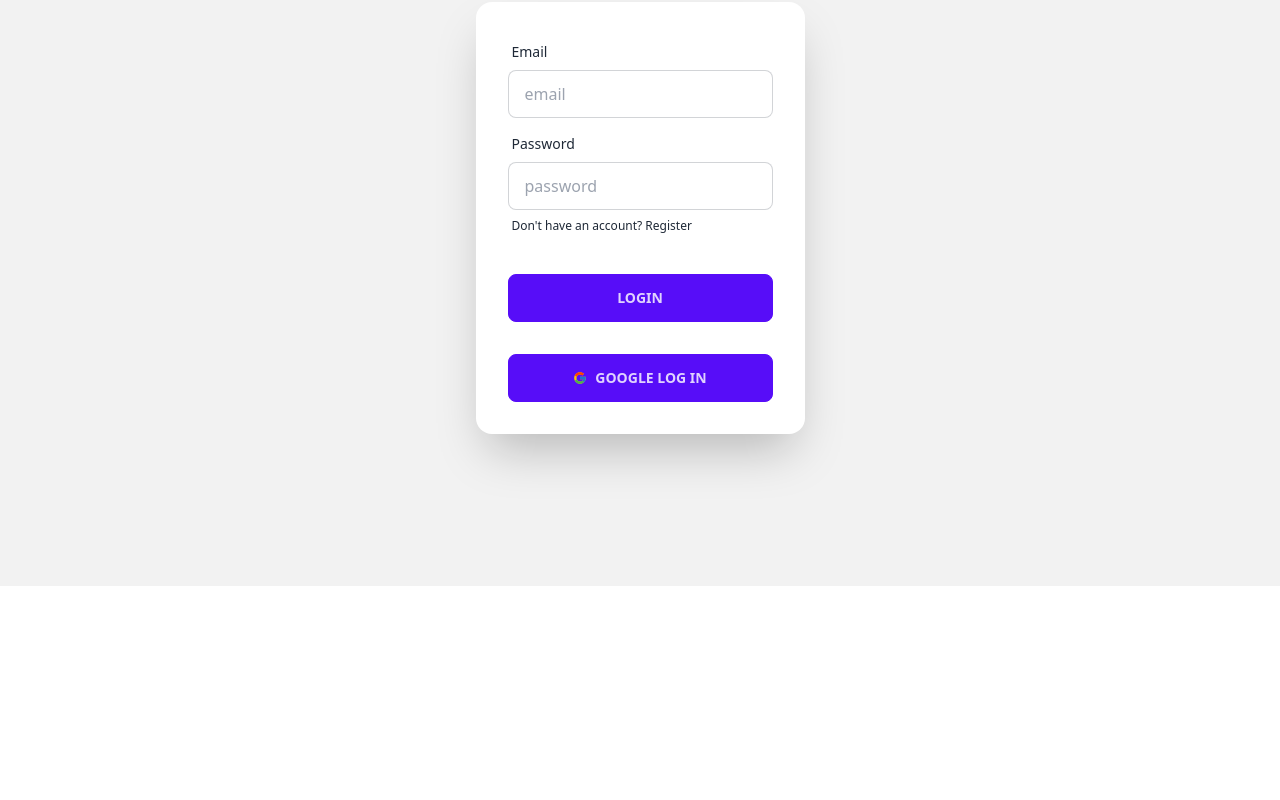
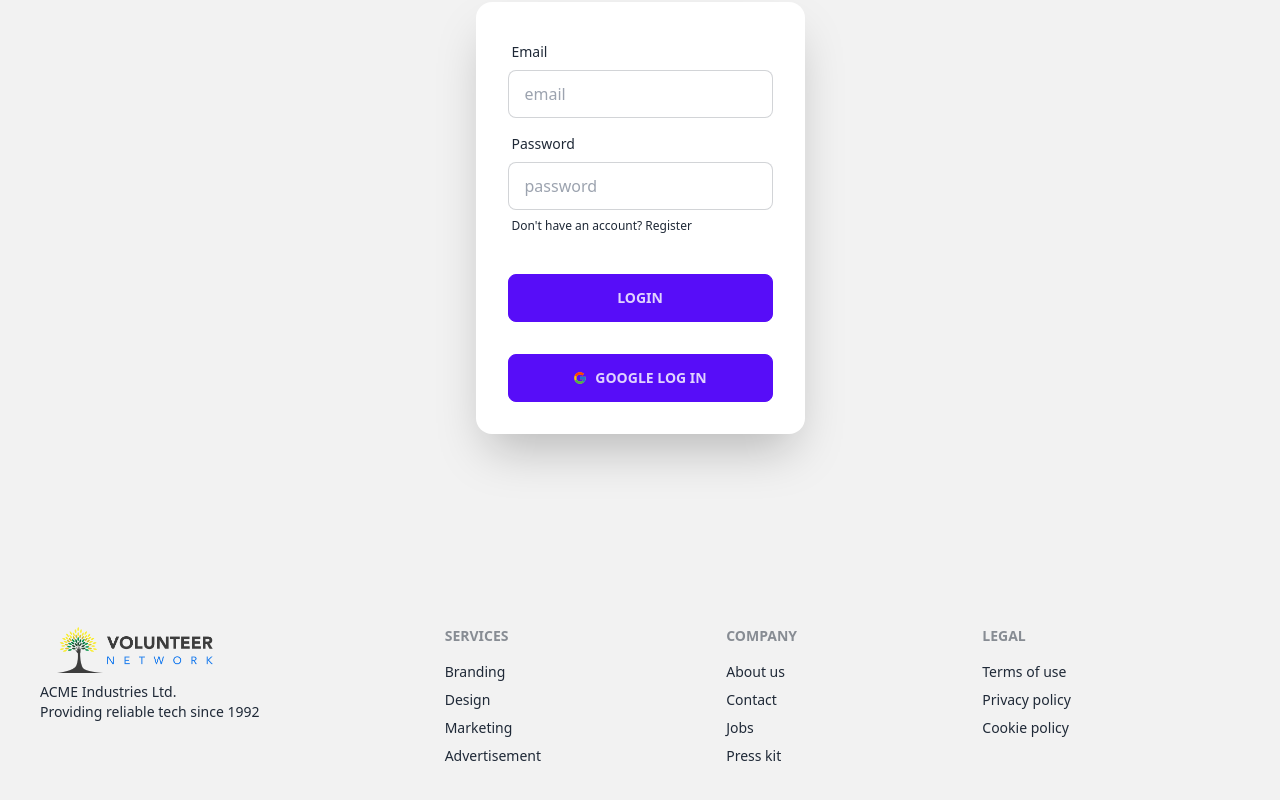
Before and after one commit to Mirza2018/volunteer-client, a React (Vite) app: page /login in a window 1280 px wide. Shown: the part 534-1334 px from the top of the page. Before the commit the page ends 1120 px from the top, so only its background shows below. Built offline with nearby package versions, Linux system fonts and the light colour scheme; no server answers.

Commit message:
Pagination

```diff
--- a/src/App.jsx
+++ b/src/App.jsx
@@ -2,6 +2,7 @@
 import { Outlet } from 'react-router-dom'
 import './App.css'
 import Navber from './component/Navber'
+import Footer from './component/Footer'
 
 function App() {
 
@@ -11,6 +12,7 @@ function App() {
       <img src="" alt="" />
       <Navber></Navber>
       <Outlet></Outlet>
+      <Footer></Footer>
     </>
   )
 }
--- a/src/component/AddnewVolenteers.jsx
+++ b/src/component/AddnewVolenteers.jsx
@@ -1,3 +1,4 @@
+import Swal from "sweetalert2";
 
 
 const AddnewVolenteers = () => {
@@ -5,21 +6,58 @@ const AddnewVolenteers = () => {
         e.preventDefault()
         const name = e.target.name.value;
         const url = e.target.file.value;
-        const item={
-            name,url
+        const item = {
+            name, img: url
         }
-        console.log(name, url);
-        fetch('http://localhost:5000/addnew',{
-            method:"POST",
-            headers:{
-                "content-type":"application/json"
-            },
-            body:JSON.stringify(item)
+
+
+
+
+
+
+
+        Swal.fire({
+            title: 'Do you want to Add new volunteer operation?',
+            showDenyButton: true,
+            showCancelButton: true,
+            confirmButtonText: 'Yes',
+            denyButtonText: `Cancel`,
         })
-        .then(res=>res.json())
-        .then(data=>{
-            console.log(data);
-        })
+
+
+            .then((result) => {
+                /* Read more about isConfirmed, isDenied below */
+                if (result.isConfirmed) {
+                    fetch('http://localhost:5000/addnew', {
+                        method: "POST",
+                        headers: {
+                            "content-type": "application/json"
+                        },
+                        body: JSON.stringify(item)
+                    })
+
+                        .then(res => res.json())
+                        .then(data => {
+                            console.log(data);
+                            if (data.acknowledged) {
+                                Swal.fire('Added Successfully!', '', 'success')
+                            }
+
+                        })
+
+                }
+                else if (result.isDenied) {
+
+                    Swal.fire('Cancel Adding', '', 'info')
+                }
+
+            })
+
+
+
+
+
+
     }
     return (
         <center>
--- a/src/component/DonationLists.jsx
+++ b/src/component/DonationLists.jsx
@@ -1,17 +1,39 @@
 import { useEffect, useState } from "react";
 import Donation from "./Donation";
+import { useLoaderData } from "react-router-dom";
 
 const DonationLists = () => {
+
     const [volunteers, setVolunteers] = useState([])
-    const url = 'http://localhost:5000/volunteer'
+
+    const { totalProducts } = useLoaderData()
+    const [currentPage, setCurrentPage] = useState(0)
+    const [itemsPerPage, setItemsPerPage] = useState(6)
+
+
+    const totalPage = Math.ceil(totalProducts / itemsPerPage)
+    console.log(totalPage);
+    const pageNumbers = [...Array(totalPage).keys()]
+    console.log(pageNumbers);
+    const options = [6, 9];
+    const handleSelectChange = (e) => {
+        setItemsPerPage(parseInt(e.target.value))
+        setCurrentPage(0)
+    }
+
+
+
+
+
     useEffect(() => {
-        fetch(url)
+        fetch(`http://localhost:5000/volunteer?page=${currentPage}&limit=${itemsPerPage}`)
             .then(res => res.json())
             .then(data => setVolunteers(data))
-    }, [url])
+    }, [currentPage, itemsPerPage])
 
-    console.log(volunteers);
+
     return (
+        <>
             <div className="grid md:grid-cols-2 sm:grid-cols-1 lg:grid-cols-3 m-20 gap-10">
                 {
                     volunteers.map(volunteer =>
@@ -21,6 +43,30 @@ const DonationLists = () => {
                     )
                 }
             </div>
+            <center className="text-2xl">
+
+                {
+                    pageNumbers.map(number => <button
+                        key={number}
+                        className={currentPage === number ?
+                            'bg-yellow-400 font-bold rounded p-2 m-3' : 'm-3'}
+                        onClick={() => setCurrentPage(number)}
+                    >{number + 1}</button>)
+                }
+
+
+                <select className="border-4 border-black"  value={itemsPerPage} onChange={handleSelectChange}>
+                    {
+                        options.map(option => (
+                            <option key={option} value={option}>
+                                {option}
+                            </option>
+                        ))
+                    }
+
+                </select>
+            </center>
+        </>
     );
 };
 
--- a/src/component/DonationSingle.jsx
+++ b/src/component/DonationSingle.jsx
@@ -27,6 +27,8 @@ const DonationSingle = () => {
             confirmButtonText: 'Yes',
             denyButtonText: `Cancel`,
         })
+
+
             .then((result) => {
                 /* Read more about isConfirmed, isDenied below */
                 if (result.isConfirmed) {
--- /dev/null
+++ b/src/component/Footer.jsx
@@ -0,0 +1,33 @@
+import logo from "../assets/logos/Group 1329.png"
+const Footer = () => {
+    return (
+        <footer className="footer p-10 bg-base-200 text-base-content">
+  <aside>
+  <a className="btn btn-ghost normal-case text-xl"><img className="h-[100%]" src={logo} alt="" /></a>
+    <p>ACME Industries Ltd.<br/>Providing reliable tech since 1992</p>
+  </aside>
+  <nav>
+    <header className="footer-title">Services</header>
+    <a className="link link-hover">Branding</a>
+    <a className="link link-hover">Design</a>
+    <a className="link link-hover">Marketing</a>
+    <a className="link link-hover">Advertisement</a>
+  </nav>
+  <nav>
+    <header className="footer-title">Company</header>
+    <a className="link link-hover">About us</a>
+    <a className="link link-hover">Contact</a>
+    <a className="link link-hover">Jobs</a>
+    <a className="link link-hover">Press kit</a>
+  </nav>
+  <nav>
+    <header className="footer-title">Legal</header>
+    <a className="link link-hover">Terms of use</a>
+    <a className="link link-hover">Privacy policy</a>
+    <a className="link link-hover">Cookie policy</a>
+  </nav>
+</footer>
+    );
+};
+
+export default Footer;
--- a/src/component/Home.jsx
+++ b/src/component/Home.jsx
@@ -1,11 +1,11 @@
-import DonationLists from "./DonationLists";
-import Navber from "./Navber";
+
+
 
 const Home = () => {
     return (
         <div>
 
-            <DonationLists></DonationLists>
+
         </div>
     );
 };
--- a/src/main.jsx
+++ b/src/main.jsx
@@ -15,6 +15,7 @@ import PrivetRoute from './component/PrivetRoute.jsx';
 import Volunteer from './component/Volunteer.jsx';
 import AdimPenal from './component/AdimPenal.jsx';
 import AddnewVolenteers from './component/AddnewVolenteers.jsx';
+import DonationLists from './component/DonationLists.jsx';
 
 
 
@@ -23,10 +24,6 @@ const router = createBrowserRouter([
     path: "/",
     element: <App></App>,
     children: [
-      {
-        path: '/',
-        element: <Home></Home>
-      },
       {
         path: '/login',
         element: <Login></Login>
@@ -38,6 +35,11 @@ const router = createBrowserRouter([
       {
         path: '/volunteerpage',
         element: <PrivetRoute><Volunteer></Volunteer></PrivetRoute>
+      },
+      {
+        path: '/',
+        element: <DonationLists></DonationLists>,
+        loader: () => fetch('http://localhost:5000/totalproducts')
       },
       {
         path: '/addnewitems',
```
Lines whose indentation alone changed are shown as unchanged.
